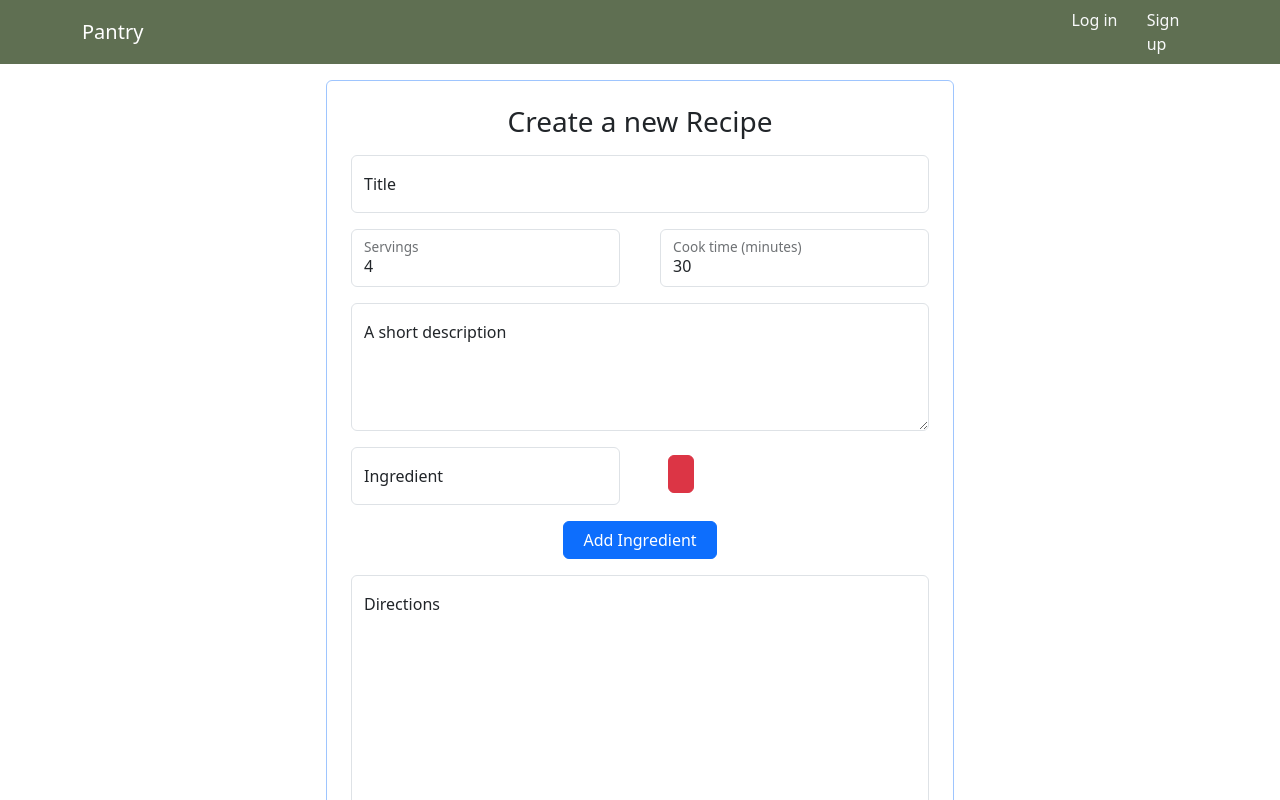
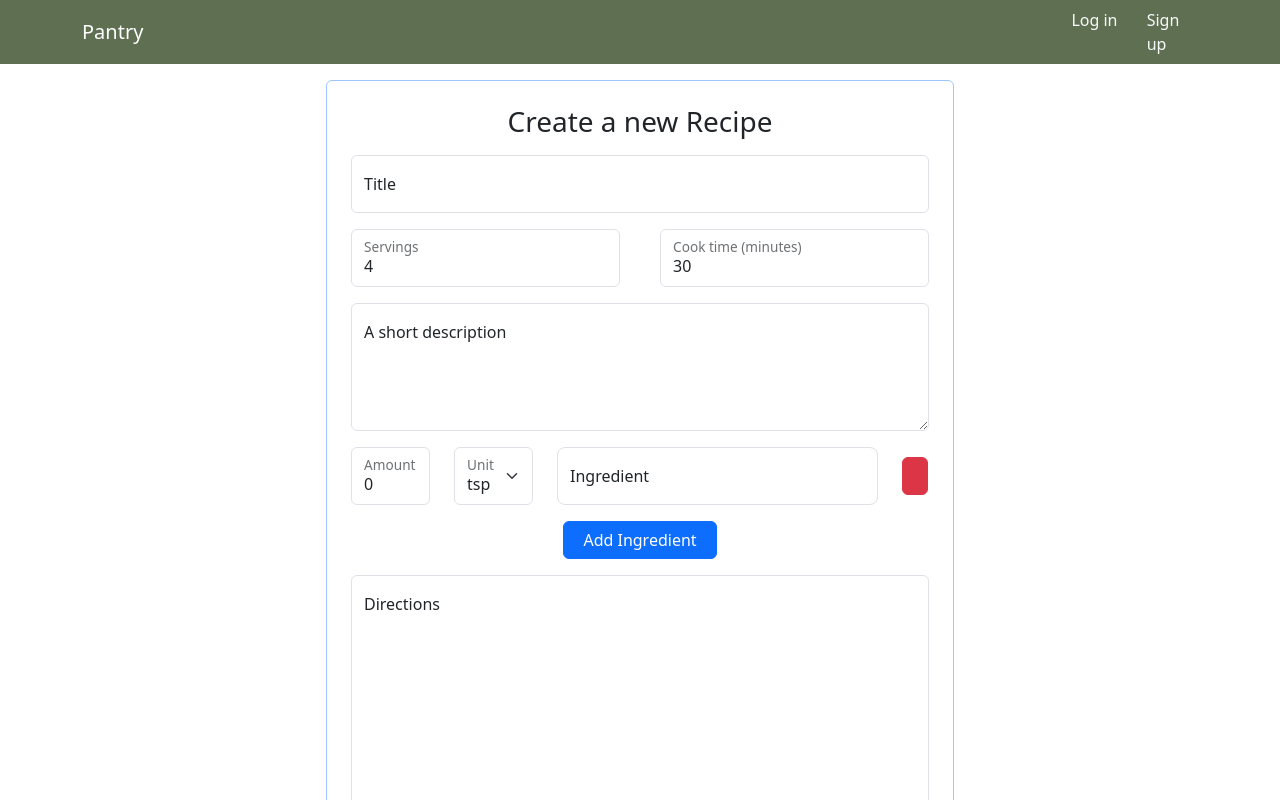
Before and after one commit to daltonoswald/pantry, a React (Vite) app in the folder frontend/: page /new-recipe in a window 1280 px wide. Shown: the top 800 px of the page. Built offline with nearby package versions, Linux system fonts and the light colour scheme.

Commit message:
new recipe form worked on, units of measuresment added

```diff
--- a/frontend/src/pages/NewRecipe.jsx
+++ b/frontend/src/pages/NewRecipe.jsx
@@ -11,6 +11,11 @@ export default function NewRecipe() {
     const [ingredientList, setIngredientList] = useState([{ingredient: '' }])
     const [message, setMessage] = useState();
     const token = localStorage.getItem('pantryAuthToken');
+
+    const cookingUnits = [
+        "tsp", "tbsp", "fl oz", "cup", "pt", "qt", "gal", "ml", "l",
+        "oz", "lb", "g", "kg"
+      ]
 
     const handleIngredientChange = (e, index) => {
         const {name, value} = e.target;
@@ -75,8 +80,22 @@ export default function NewRecipe() {
                             </Col>
                         </Row>
                         {ingredientList.map((ingredient, index) => (
-                            <Row key={index}>
-                                <Col className='m-2'>
+                            <Form.Group as={Row} className='align-items-center mt-2 mb-2'>
+                                <Col xs={2} className='ms-2'>
+                                    <FloatingLabel controlId='formIngredientUnitAmount' label='Amount'>
+                                        <Form.Control name='unitAmount' type='number' placeholder='amount' min={1} defaultValue={0} />
+                                    </FloatingLabel>
+                                </Col>
+                                <Col xs={2}>
+                                    <FloatingLabel controlId='formIngredientUnit' label='Unit'>
+                                        <Form.Select aria-label='Unit'>
+                                            {cookingUnits.map((unit) =>
+                                                <option key={unit} value={unit}>{unit}</option>
+                                            )}
+                                        </Form.Select>
+                                    </FloatingLabel>
+                                </Col>
+                                <Col>
                                     <FloatingLabel controlId='formIngredient' label='Ingredient'>
                                         <Form.Control
                                             name='ingredient'
@@ -84,16 +103,16 @@ export default function NewRecipe() {
                                             placeholder='Ingredient'
                                             value={ingredient.ingredient}
                                             onChange={(e) => handleIngredientChange(e, index)}
+                                            size='lg'
                                             />
                                     </FloatingLabel>
                                 </Col>
-                                <Col className='m-2'>
-                                    <Button className='m-2' variant='danger' type='button' onClick={() => handleRemoveIngredient(index)}>
-                                        {/* <img className='' src={deleteIcon} /> */}
+                                <Col xs={1} className='me-2'>
+                                    <Button variant='danger' type='button' onClick={() => handleRemoveIngredient(index)}>
                                         <Trash color='black' />
                                     </Button>
                                 </Col>
-                            </Row>
+                            </Form.Group>
                         ))}
                         <Row className='justify-content-md-center'>
                             <Button className='w-25 m-2' type='button' onClick={handleAddIngredient}>Add Ingredient</Button>
```
